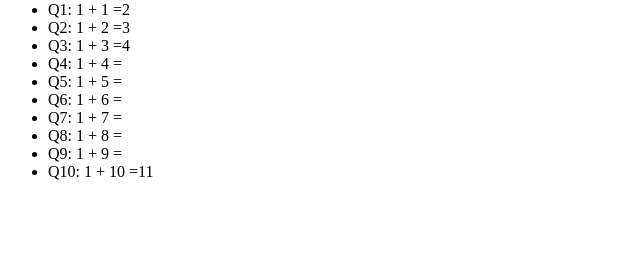
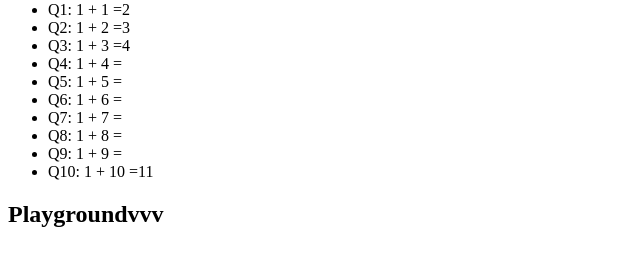
Before and after one commit to jgen16go/git-learn, a plain HTML site: page index.html in a window 1280 px wide. Shown: the part 79-344 px from the top of the page, without its empty margins (0-640 px from the left). Drawn offline with Linux system fonts and the light colour scheme.

Commit message:
行追加

```diff
--- a/index.html
+++ b/index.html
@@ -22,6 +22,7 @@
     <li>Q9: 1 + 9 =</li>
     <li>Q10: 1 + 10 =11</li>
   </ul>
+  <h2>Playgroundvvv</h2>
 </body>
 
 </html>
```
